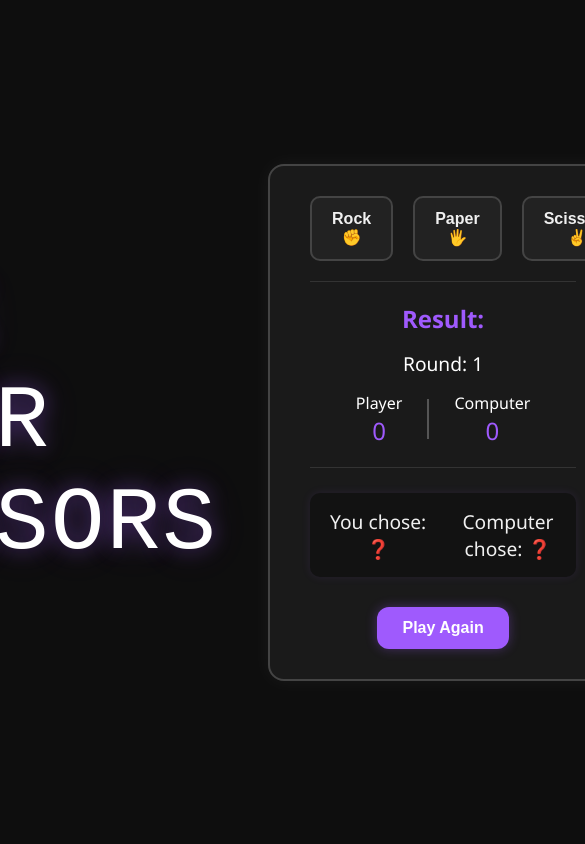
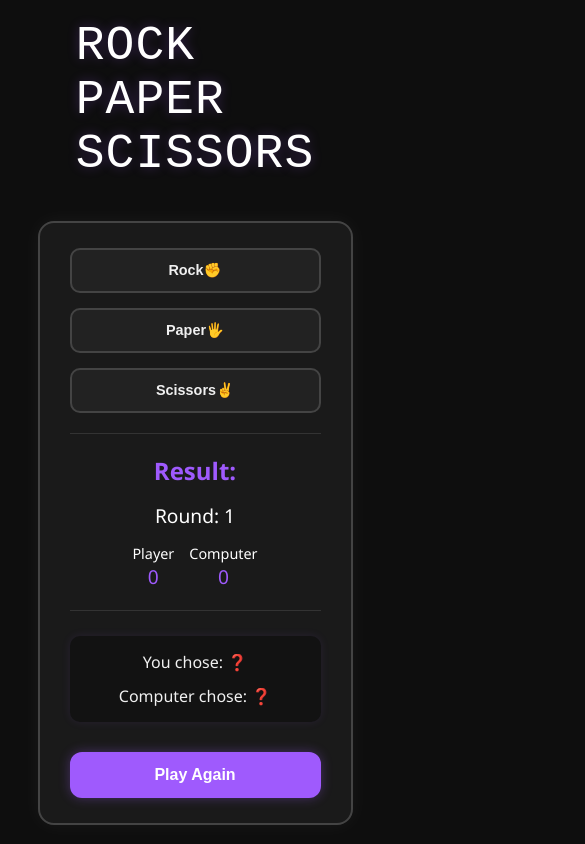
Before and after one commit to rid-28/Rock-Paper-Scissors-Game, a plain HTML site: page index.html in a window 390 px wide. Shown: the top 844 px of the page, 585 px wide, since content can reach past the window. Drawn offline with Linux system fonts and the light colour scheme.

Commit message:
Add responsive design for mobile and tablet

```diff
--- a/style.css
+++ b/style.css
@@ -152,3 +152,83 @@ button:disabled {
   box-shadow: none;
   border-color: #444;
 }
+
+@media (max-width: 1024px) {
+  body {
+    flex-direction: column;
+    padding: 20px;
+    gap: 40px;
+  }
+
+  .game-container {
+    padding: 25px 30px;
+    max-width: 90%;
+  }
+
+  h1 {
+    font-size: 4rem;
+    text-shadow: 0 0 12px rgba(159, 90, 253, 0.3);
+  }
+
+  .buttons {
+    flex-direction: column;
+    gap: 15px;
+  }
+
+  .buttons button {
+    font-size: 1rem;
+    padding: 12px;
+  }
+
+  .choice-visual {
+    flex-direction: column;
+    font-size: 1.05rem;
+    gap: 12px;
+  }
+
+  .choice-visual div {
+    width: 100%;
+  }
+
+  .score-section {
+    flex-direction: row;
+    flex-wrap: wrap;
+    justify-content: center;
+    gap: 15px;
+  }
+
+  .divider {
+    display: none;
+  }
+
+  .reset button {
+    width: 100%;
+    font-size: 1rem;
+    padding: 14px;
+  }
+}
+
+@media (max-width: 600px) {
+  h1 {
+    font-size: 3rem;
+    letter-spacing: 1px;
+  }
+
+  .buttons button {
+    font-size: 0.9rem;
+  }
+
+  .choice-visual {
+    font-size: 1rem;
+  }
+
+  .player-score,
+  .computer-score {
+    font-size: 0.9rem;
+  }
+
+  .player-score span,
+  .computer-score span {
+    font-size: 1.2rem;
+  }
+}
```
